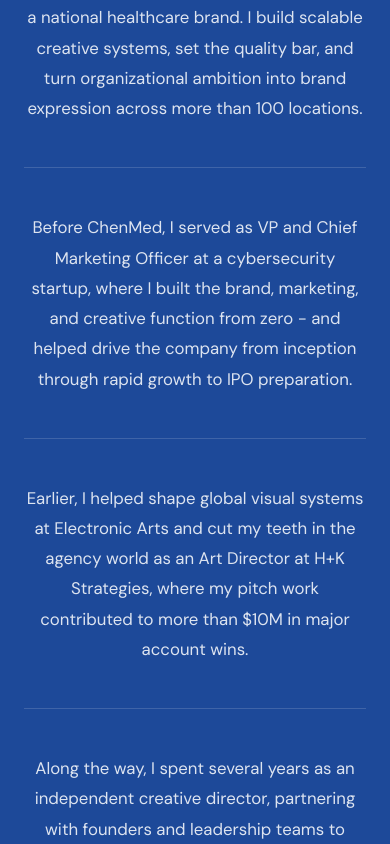
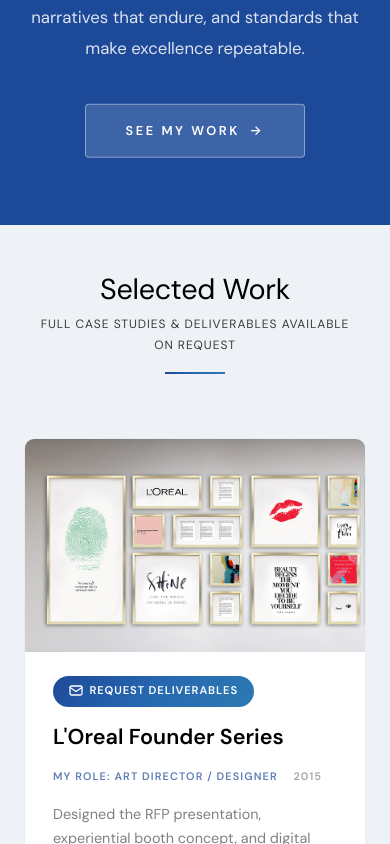
Before and after one commit to katmar-100/Portfolio, a React (Vite) app: page / in a window 390 px wide. Shown: the part 1780-2624 px from the top of the page. Built offline with nearby package versions, Linux system fonts and the light colour scheme.

Commit message:
Update site

```diff
--- a/src/pages/About.jsx
+++ b/src/pages/About.jsx
@@ -4,7 +4,9 @@
 import FadeIn from '../components/FadeIn';
 import ContactForm from '../components/ContactForm';
 import Testimonials from '../components/Testimonials';
+import ProjectCard from '../components/ProjectCard';
 import { useTheme } from '../contexts/ThemeContext';
+import { projects } from '../data/projects';
 import styles from './About.module.css';
 
 // Inline SVG icons for What I Bring
@@ -217,6 +219,13 @@
     },
   ];
 
+  // Featured projects for mobile Selected Work section
+  const featuredOrder = [1, 4, 34, 6, 5, 3, 2, 9];
+  const featuredProjects = featuredOrder
+    .map(id => projects.find(p => p.id === id))
+    .filter(Boolean)
+    .concat(projects.filter(p => p.featured && !featuredOrder.includes(p.id)));
+
   return (
     <motion.div
       initial={{ opacity: 0 }}
@@ -276,6 +285,7 @@
           </p>
         </FadeIn>
 
+        <div className={styles.desktopOnly}>
           <FadeIn delay={0.1} direction="up" distance={20}>
             <p>
               Today, as Creative Director at ChenMed, I lead the in-house creative organization for a national healthcare brand. I build scalable creative systems, set the quality bar, and turn organizational ambition into brand expression across more than 100 locations.
@@ -305,6 +315,7 @@
               <span>A core belief runs through all of it: design is infrastructure, not&nbsp;decoration.</span>
             </div>
           </FadeIn>
+        </div>
 
         <FadeIn delay={0.35} direction="up" distance={20}>
           <p>
@@ -316,6 +327,30 @@
           <div className={styles.seeWorkWrap}>
             <Link to="/work" className={styles.seeWorkButton}>
               See My Work
+              <span className={styles.seeWorkArrow}>→</span>
+            </Link>
+          </div>
+        </FadeIn>
+      </section>
+
+      {/* Mobile-only Selected Work Section */}
+      <section className={styles.mobileWorkSection}>
+        <FadeIn>
+          <h2 className={styles.mobileWorkHeading}>Selected Work</h2>
+          <p className={styles.mobileWorkSubtext}>
+            Full Case Studies & Deliverables Available on Request
+          </p>
+          <div className={styles.bringAccentLine}></div>
+        </FadeIn>
+        <div className={styles.mobileWorkGrid}>
+          {featuredProjects.map((project, index) => (
+            <ProjectCard key={project.id} project={project} index={index} />
+          ))}
+        </div>
+        <FadeIn delay={0.1}>
+          <div className={styles.seeWorkWrap}>
+            <Link to="/case-studies" className={styles.seeWorkButton}>
+              See More Work
               <span className={styles.seeWorkArrow}>→</span>
             </Link>
           </div>
--- a/src/pages/About.module.css
+++ b/src/pages/About.module.css
@@ -573,8 +573,51 @@
   box-shadow: 0 12px 30px rgba(29, 73, 153, 0.2);
 }
 
+/* Hide detailed narrative on mobile */
+@media (max-width: 768px) {
+  .desktopOnly {
+    display: none;
+  }
+}
+
+/* Mobile-only Selected Work section — hidden on desktop */
+.mobileWorkSection {
+  display: none;
+}
+
+.mobileWorkHeading {
+  font-family: var(--font-serif);
+  font-size: clamp(1.8rem, 4vw, 2.5rem);
+  font-weight: 400;
+  color: var(--text-primary);
+  text-align: center;
+  margin-bottom: 0.5rem;
+}
+
+.mobileWorkSubtext {
+  font-family: var(--font-sans);
+  font-size: 0.75rem;
+  letter-spacing: 0.08em;
+  text-transform: uppercase;
+  color: var(--text-secondary);
+  text-align: center;
+  margin-bottom: 1rem;
+}
+
+.mobileWorkGrid {
+  display: grid;
+  grid-template-columns: 1fr;
+  gap: 1.5rem;
+  padding: 1.5rem;
+}
+
 /* Responsive */
 @media (max-width: 768px) {
+  .mobileWorkSection {
+    display: block;
+    padding: 3rem 0 2rem;
+    background: var(--section-deep);
+  }
   .header h1 {
     font-size: 2.5rem;
   }
```
Lines whose indentation alone changed are shown as unchanged.
